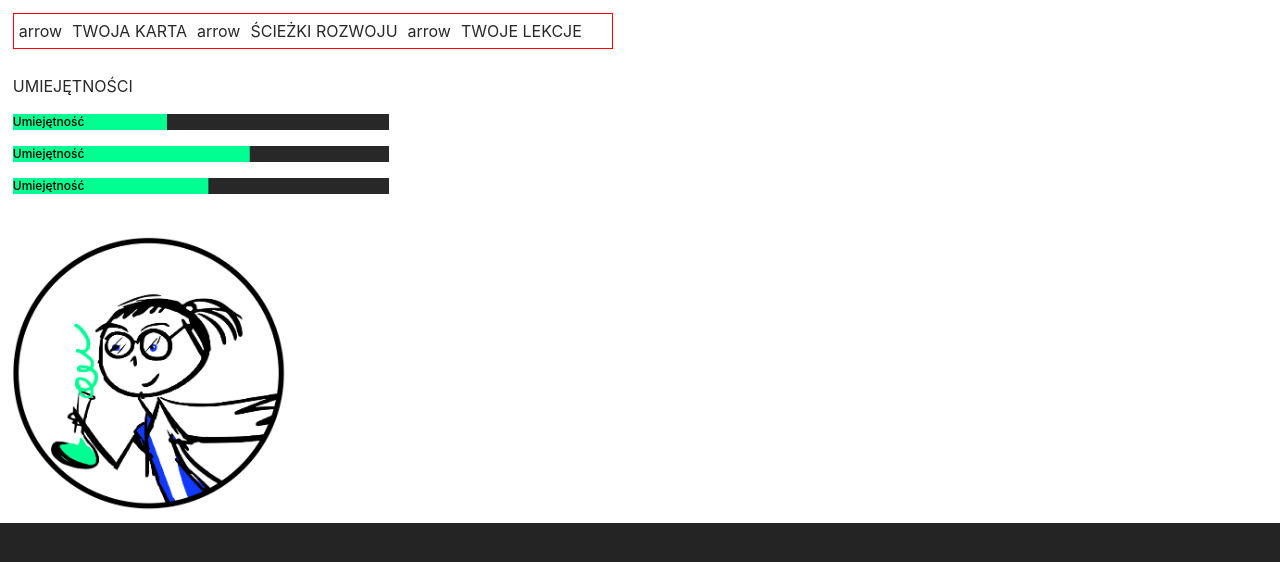
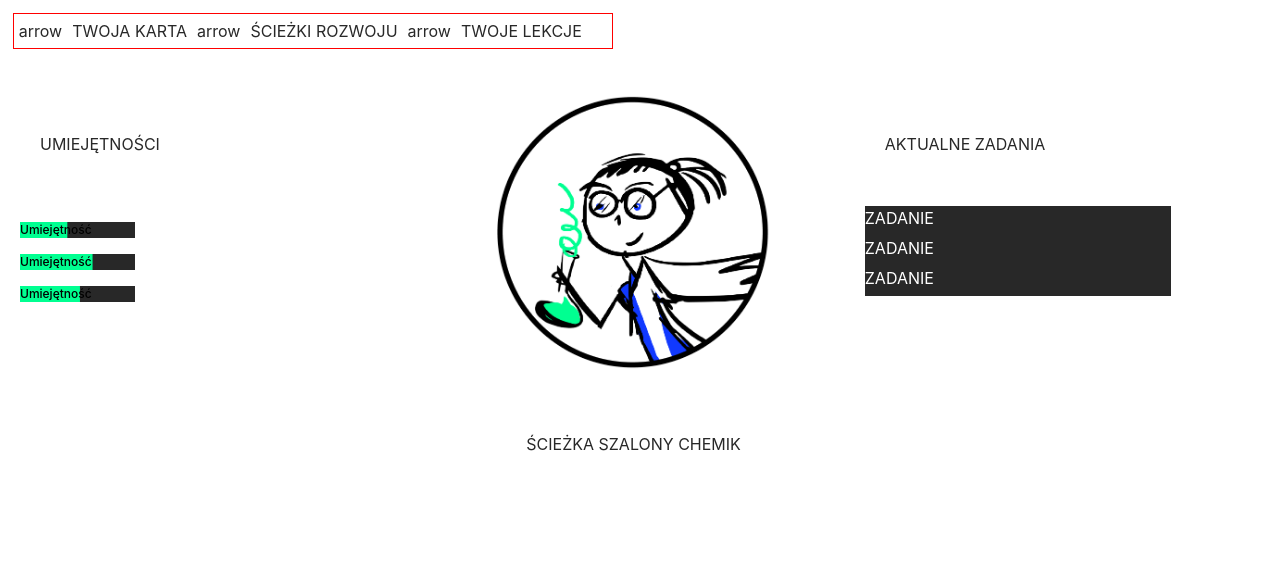
Before and after one commit to Centmsn/hackyeah2024, a React (Vite) app: page / in a window 1280 px wide. Shown: the top 562 px of the page. Built offline with nearby package versions, Linux system fonts and the light colour scheme.

Commit message:
add app layout

```diff
--- a/src/App.css
+++ b/src/App.css
@@ -4,4 +4,38 @@
 
 .title {
   color: #282828;
+  padding: 50px 20px;
 }
+
+.column {
+  width: 33%;
+  padding: 20px;
+}
+
+.column--1 {
+  display: flex;
+  flex-direction: column;
+  width: 33%;
+}
+
+.column--2 {
+  display: flex;
+  flex-direction: column;
+  align-items: center;
+}
+
+.column--3 {
+  gap: 30px;
+}
+
+.wrapper {
+  display: flex;
+  height: 100vh;
+}
+
+.zadania {
+  width: 80%;
+  height: 30px;
+  background-color: #282828;
+  color: white;
+}
--- a/src/App.tsx
+++ b/src/App.tsx
@@ -9,7 +9,8 @@ export const App = () => {
       <header className="header">
         <Navigation />
       </header>
-      <section className="content">
+      <div className="wrapper">
+        <section className="column column--1">
           <div className="title">UMIEJĘTNOŚCI</div>
           <div className="progressBars">
             <Progress value={41} className="bg-[#282828]" />
@@ -17,10 +18,20 @@ export const App = () => {
             <Progress value={52} className="bg-[#282828]" />
           </div>
         </section>
-      <section>
+
+        <section className="column column--2">
           <img src={pic} width="300px" />
-        <div></div>
+          <div className="title">ŚCIEŻKA SZALONY CHEMIK</div>
         </section>
+
+        <section className="column column--3">
+          <div className="title">AKTUALNE ZADANIA</div>
+
+          <div className="zadania">ZADANIE</div>
+          <div className="zadania">ZADANIE</div>
+          <div className="zadania">ZADANIE</div>
+        </section>
+      </div>
     </main>
   );
 };
```
Also changed, not shown: 1 other file (tests, documents, lock files or other folders). Lines whose indentation alone changed are shown as unchanged.
